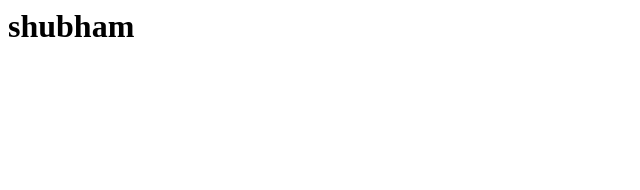
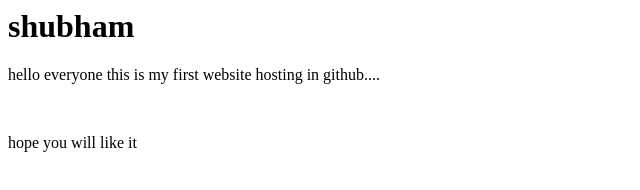
Before and after one commit to shubhamy03/sample, a plain HTML site: page index.html in a window 1280 px wide. Shown: the whole page, without its empty margins (0-640 px from the left). Drawn offline with Linux system fonts and the light colour scheme.

Commit message:
Update index.html

```diff
--- a/index.html
+++ b/index.html
@@ -4,5 +4,8 @@
 </head>
 <body>
 <h1>shubham</h1>
+  <p> hello everyone this is my first website hosting in github....</p>
+  <br>
+  <p>hope you will like it</p>
 </body>
 </html>
```
